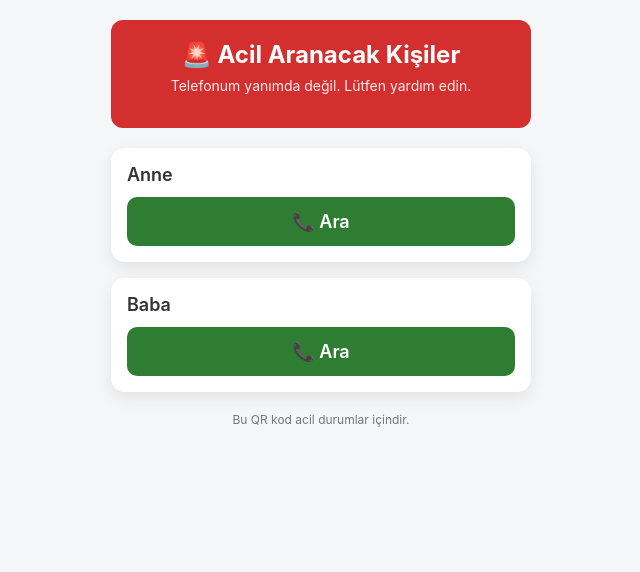
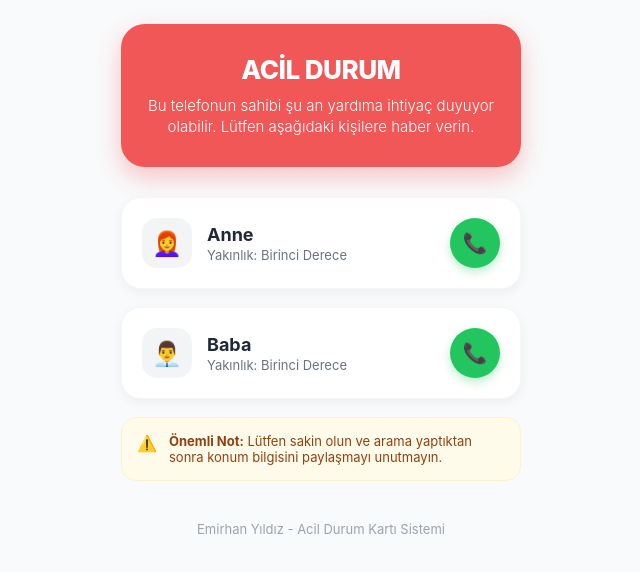
Before and after one commit to Emirhany53/acil_kisiler, a plain HTML site: page index.html in a window 1280 px wide. Shown: the whole page, without its empty margins (319-959 px from the left). Drawn offline with Linux system fonts and the light colour scheme.

Commit message:
update index.html 2

```diff
--- a/index.html
+++ b/index.html
@@ -3,104 +3,176 @@
 <head>
   <meta charset="UTF-8">
   <meta name="viewport" content="width=device-width, initial-scale=1.0">
-  <title>Acil Kişiler</title>
+  <title>Acil Durum Kartı</title>
+  <style>
+    :root {
+      --danger: #ef4444;
+      --success: #22c55e;
+      --dark: #1f2937;
+      --light: #f9fafb;
+    }
 
-  <style>
     body {
       margin: 0;
-      font-family: -apple-system, BlinkMacSystemFont, "Segoe UI", Roboto, Arial, sans-serif;
-      background: #f4f6f8;
-      color: #333;
+      font-family: 'Inter', -apple-system, sans-serif;
+      background: var(--light);
+      display: flex;
+      justify-content: center;
+      min-height: 100vh;
     }
 
     .container {
-      max-width: 420px;
-      margin: auto;
-      padding: 20px;
+      width: 100%;
+      max-width: 400px;
+      padding: 24px;
+      animation: fadeIn 0.8s ease-out;
     }
 
-    .header {
-      background: #d32f2f;
-      color: white;
-      padding: 20px;
-      border-radius: 12px;
-      text-align: center;
-      margin-bottom: 20px;
+    @keyframes fadeIn {
+      from { opacity: 0; transform: translateY(20px); }
+      to { opacity: 1; transform: translateY(0); }
     }
 
-    .header h1 {
-      margin: 0;
+    /* Üst Bölüm - Acil Durum Pulsing Efekti */
+    .header {
+      background: var(--danger);
+      color: white;
+      padding: 30px 20px;
+      border-radius: 24px;
+      text-align: center;
+      box-shadow: 0 10px 25px rgba(239, 68, 68, 0.3);
+      position: relative;
+      overflow: hidden;
+      margin-bottom: 30px;
+    }
+
+    .header::before {
+      content: '';
+      position: absolute;
+      top: 0; left: 0; right: 0; bottom: 0;
+      background: white;
+      opacity: 0.1;
+      animation: pulse 2s infinite;
+    }
+
+    @keyframes pulse {
+      0% { transform: scale(0.95); opacity: 0.2; }
+      50% { transform: scale(1.05); opacity: 0.1; }
+      100% { transform: scale(0.95); opacity: 0.2; }
+    }
+
+    .header h1 { margin: 0; font-size: 26px; font-weight: 800; letter-spacing: -0.5px; }
+    .header p { margin: 10px 0 0; font-size: 15px; font-weight: 300; line-height: 1.4; }
+
+    /* Kart Tasarımı */
+    .card {
+      background: white;
+      border-radius: 20px;
+      padding: 20px;
+      margin-bottom: 18px;
+      display: flex;
+      align-items: center;
+      justify-content: space-between;
+      box-shadow: 0 4px 12px rgba(0,0,0,0.05);
+      transition: all 0.3s ease;
+      border: 1px solid rgba(0,0,0,0.03);
+    }
+
+    .card:hover { transform: translateY(-2px); box-shadow: 0 8px 20px rgba(0,0,0,0.1); }
+
+    .info-side { display: flex; align-items: center; gap: 15px; }
+
+    .avatar {
+      width: 50px;
+      height: 50px;
+      background: #f3f4f6;
+      border-radius: 15px;
+      display: flex;
+      align-items: center;
+      justify-content: center;
       font-size: 24px;
     }
 
-    .header p {
-      margin-top: 8px;
-      font-size: 14px;
-      opacity: 0.9;
+    .name { font-size: 18px; font-weight: 700; color: var(--dark); }
+    .relation { font-size: 13px; color: #6b7280; margin-top: 2px; }
+
+    .call-btn {
+      background: var(--success);
+      color: white;
+      width: 50px;
+      height: 50px;
+      border-radius: 50%;
+      display: flex;
+      align-items: center;
+      justify-content: center;
+      text-decoration: none;
+      font-size: 20px;
+      transition: 0.2s;
+      box-shadow: 0 4px 10px rgba(34, 197, 94, 0.3);
     }
 
-    .card {
-      background: white;
-      border-radius: 14px;
-      padding: 16px;
-      margin-bottom: 16px;
-      box-shadow: 0 6px 16px rgba(0,0,0,0.08);
-    }
+    .call-btn:active { transform: scale(0.9); }
 
-    .name {
-      font-size: 18px;
-      font-weight: 600;
-      margin-bottom: 12px;
-    }
-
-    .call-btn {
-      display: block;
-      text-align: center;
-      background: #2e7d32;
-      color: white;
-      text-decoration: none;
-      padding: 14px;
-      border-radius: 10px;
-      font-size: 18px;
-      font-weight: 600;
-    }
-
-    .call-btn:active {
-      transform: scale(0.97);
+    /* Ek Bilgi Notu */
+    .medical-note {
+      background: #fffbeb;
+      border: 1px solid #fef3c7;
+      border-radius: 15px;
+      padding: 15px;
+      margin-top: 10px;
+      display: flex;
+      gap: 12px;
     }
 
     .footer {
       text-align: center;
-      font-size: 12px;
-      color: #777;
-      margin-top: 20px;
+      font-size: 13px;
+      color: #9ca3af;
+      margin-top: 40px;
+      padding-bottom: 20px;
     }
   </style>
 </head>
-
 <body>
 
   <div class="container">
-
     <div class="header">
-      <h1>🚨 Acil Aranacak Kişiler</h1>
-      <p>Telefonum yanımda değil. Lütfen yardım edin.</p>
+      <h1>ACİL DURUM</h1>
+      <p>Bu telefonun sahibi şu an yardıma ihtiyaç duyuyor olabilir. Lütfen aşağıdaki kişilere haber verin.</p>
     </div>
 
     <div class="card">
-      <div class="name">Anne</div>
-      <a class="call-btn" href="tel:+905301832098">📞 Ara</a>
+      <div class="info-side">
+        <div class="avatar">👩‍🦰</div>
+        <div>
+          <div class="name">Anne</div>
+          <div class="relation">Yakınlık: Birinci Derece</div>
+        </div>
+      </div>
+      <a class="call-btn" href="tel:+905301832098">📞</a>
     </div>
 
     <div class="card">
-      <div class="name">Baba</div>
-      <a class="call-btn" href="tel:+905327368619">📞 Ara</a>
+      <div class="info-side">
+        <div class="avatar">👨‍💼</div>
+        <div>
+          <div class="name">Baba</div>
+          <div class="relation">Yakınlık: Birinci Derece</div>
+        </div>
+      </div>
+      <a class="call-btn" href="tel:+905327368619">📞</a>
+    </div>
+
+    <div class="medical-note">
+      <span>⚠️</span>
+      <div style="font-size: 13px; color: #92400e;">
+        <strong>Önemli Not:</strong> Lütfen sakin olun ve arama yaptıktan sonra konum bilgisini paylaşmayı unutmayın.
+      </div>
     </div>
 
     <div class="footer">
-      Bu QR kod acil durumlar içindir.
+      Emirhan Yıldız - Acil Durum Kartı Sistemi
     </div>
-
   </div>
 
 </body>
```
Also changed, not shown: 1 other file.
